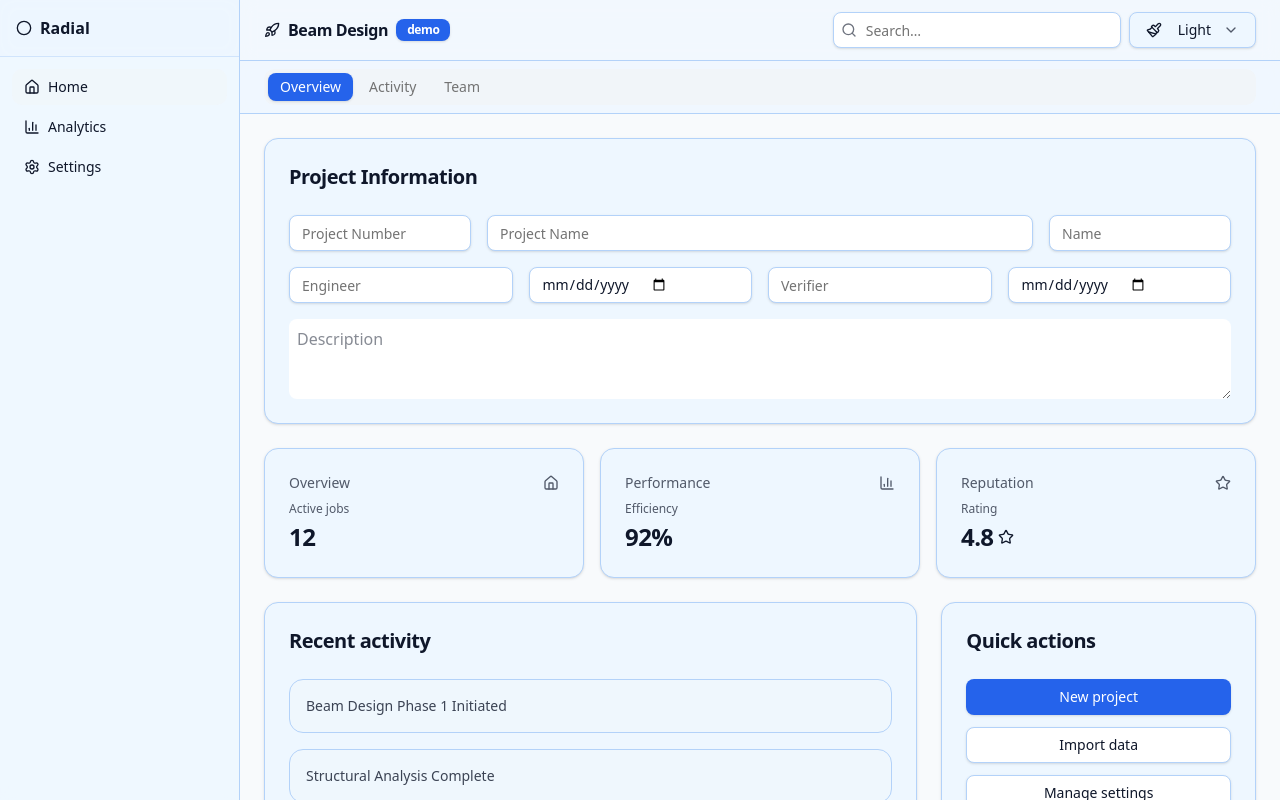
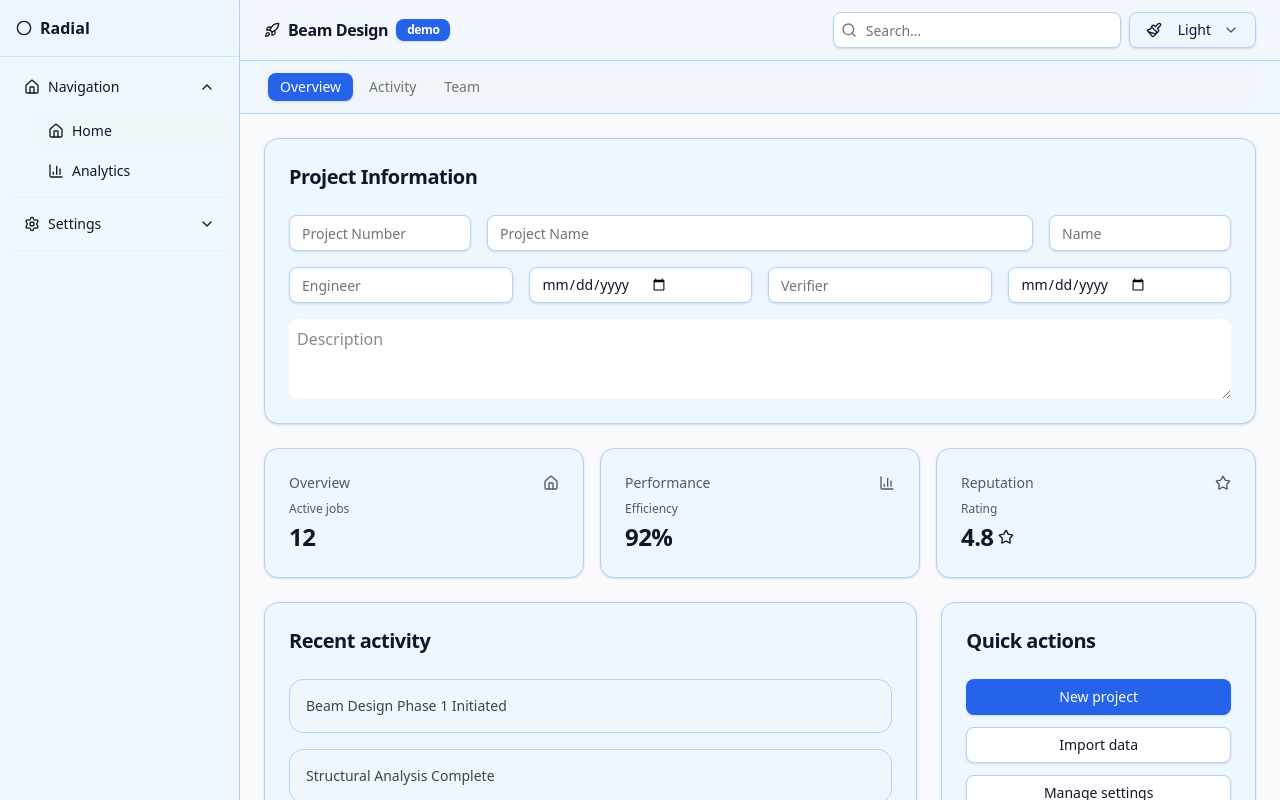
Before and after one commit to dhadley70/BeamDesignTS, a React (Vite) app: page / in a window 1280 px wide. Shown: the top 800 px of the page. Built offline with nearby package versions, Linux system fonts and the light colour scheme.

Commit message:
Implement accordion-style sidebar with collapsible sections

```diff
--- a/src/App.tsx
+++ b/src/App.tsx
@@ -485,14 +485,58 @@ export default function App() {
 /* ---------------- helpers ---------------- */
 
 function Nav() {
-  const items = [
+  const [openSection, setOpenSection] = useState<string | null>("Navigation")
+
+  const sections = [
+    {
+      title: "Navigation",
+      icon: <Home className="size-4" />,
+      items: [
         { label: "Home", icon: <Home className="size-4" /> },
         { label: "Analytics", icon: <BarChart3 className="size-4" /> },
-    { label: "Settings", icon: <Settings className="size-4" /> },
       ]
+    },
+    {
+      title: "Settings",
+      icon: <Settings className="size-4" />,
+      items: [
+        { label: "Preferences", icon: <Settings className="size-4" /> },
+        { label: "Account", icon: <Circle className="size-4" /> },
+      ]
+    }
+  ]
+
+  const toggleSection = (sectionTitle: string) => {
+    setOpenSection(prev => prev === sectionTitle ? null : sectionTitle)
+  }
+
   return (
-    <nav className="p-3 space-y-1">
-      {items.map((x) => (
+    <nav className="p-3 space-y-2">
+      {sections.map((section) => (
+        <div key={section.title} className="border-b border-[color:var(--border)]/20 pb-2">
+          <button
+            onClick={() => toggleSection(section.title)}
+            className="flex w-full items-center justify-between px-3 py-2 text-left text-sm
+                       hover:bg-[var(--muted)]/40 rounded-lg transition-colors group"
+          >
+            <div className="flex items-center gap-2">
+              {section.icon}
+              <span>{section.title}</span>
+            </div>
+            <ChevronDown
+              className={`size-4 transition-transform
+                          ${openSection === section.title ? 'rotate-180' : ''}`}
+            />
+          </button>
+
+          <div
+            className={`overflow-hidden transition-all duration-300 ease-in-out
+                        ${openSection === section.title
+                          ? 'max-h-96 opacity-100'
+                          : 'max-h-0 opacity-0'}`}
+          >
+            <div className="space-y-1 pt-2 pl-6">
+              {section.items.map((x) => (
                 <button
                   key={x.label}
                   className="flex w-full items-center gap-2 rounded-lg px-3 py-2 text-left text-sm
@@ -502,6 +546,10 @@ function Nav() {
                   {x.icon}
                   <span>{x.label}</span>
                 </button>
+              ))}
+            </div>
+          </div>
+        </div>
       ))}
     </nav>
   )
```
Lines whose indentation alone changed are shown as unchanged.
